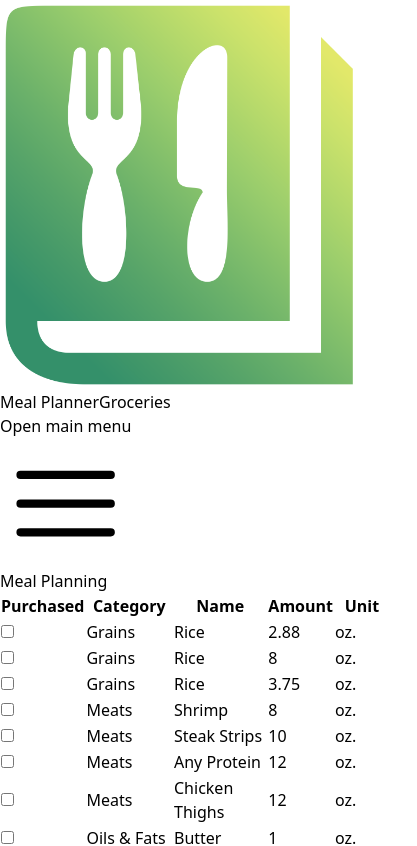
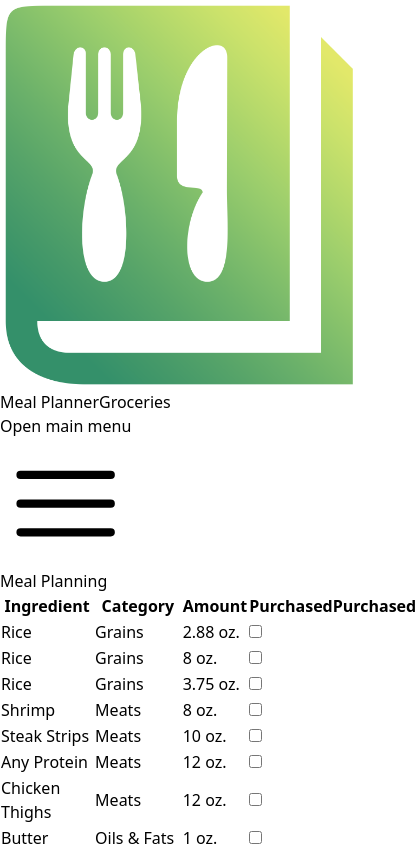
Before and after one commit to jessfeliciano/SmartPrep, a React (Vite) app: page /groceries in a window 390 px wide. Shown: the top 846 px of the page, 417 px wide, since content can reach past the window. Built offline with nearby package versions, Linux system fonts and the light colour scheme.

Commit message:
makes groceries table mobile responsive

```diff
--- a/src/components/groceries/index.tsx
+++ b/src/components/groceries/index.tsx
@@ -27,43 +27,39 @@ const GroceriesPage = () => {
       <div className='bg-gray-100 py-8'>
         <div className="mx-auto max-w-7xl py-6 sm:px-6 lg:px-8">
           <PageHeader pageTitle={"Meal Planning"} />
-          <table className="min-w-full divide-y divide-gray-300 table-auto">
+
+          <table className="min-w-full divide-y divide-gray-300">
             <thead className="bg-gray-800">
               <tr>
-                <th scope="col" className="relative py-3.5 pl-3 pr-4 sm:pr-6">
-                  <span className="sr-only">Purchased</span>
+                <th scope="col" className="py-3.5 !pl-4 pr-3 text-left text-sm font-semibold text-gray-100 sm:pl-0">
+                  Ingredient
                 </th>
-                <th scope="col" className="py-3.5 pl-4 pr-3 text-left text-sm font-semibold text-neutral-100 sm:pl-6">
+                <th scope="col" className="px-3 py-3.5 text-left text-sm font-semibold text-gray-100 lg:table-cell">
                   Category
                 </th>
-                <th scope="col" className="px-3 py-3.5 text-left text-sm font-semibold text-neutral-100">
-                  Name
-                </th>
-                <th scope="col" className="px-3 py-3.5 text-left text-sm font-semibold text-neutral-100">
+                <th scope="col" className="px-3 py-3.5 text-left text-sm font-semibold text-gray-100 sm:table-cell">
                   Amount
                 </th>
-                <th scope="col" className="px-3 py-3.5 text-left text-sm font-semibold text-neutral-100">
-                  Unit
+                <th scope="col" className="py-3.5 pl-4 pr-3 text-left text-sm font-semibold text-gray-100 sm:pl-0">
+                  <span className="sr-only">Purchased</span>
+                  Purchased
                 </th>
               </tr>
             </thead>
             <tbody className="divide-y divide-gray-200 bg-white">
               {ingredients && ingredients.map((ingredient) => (
                 <tr key={ingredient.id}>
-                <td className="relative whitespace-nowrap py-4 pl-3 pr-4 text-right text-sm font-medium sm:pr-6">
-                    <input type="checkbox" />
+                  <td className="w-full max-w-0 py-4 !pl-4 pr-3 text-sm font-medium text-gray-900 sm:w-auto sm:max-w-none sm:pl-0">
+                    {ingredient.name}
                   </td>
-                <td className="whitespace-nowrap py-4 pl-4 pr-3 text-sm font-medium text-gray-900 sm:pl-6">
+                  <td className="whitespace-nowrap px-3 py-4 text-sm text-gray-500">
                     {ingredient.category}
                   </td>
                   <td className="whitespace-nowrap px-3 py-4 text-sm text-gray-500">
-                  {ingredient.name}
+                    {ingredient.amount} {ingredient.unit}
                   </td>
-                <td className="whitespace-nowrap px-3 py-4 text-sm text-gray-500">
-                  {ingredient.amount}
-                </td>
-                <td className="whitespace-nowrap px-3 py-4 text-sm text-gray-500">
-                  {ingredient.unit}
+                  <td className="relative whitespace-nowrap py-4 pl-3 pr-4 sm:pr-6">
+                      <input type="checkbox" />
                   </td>
                 </tr>
               ))}
```
Lines whose indentation alone changed are shown as unchanged.
